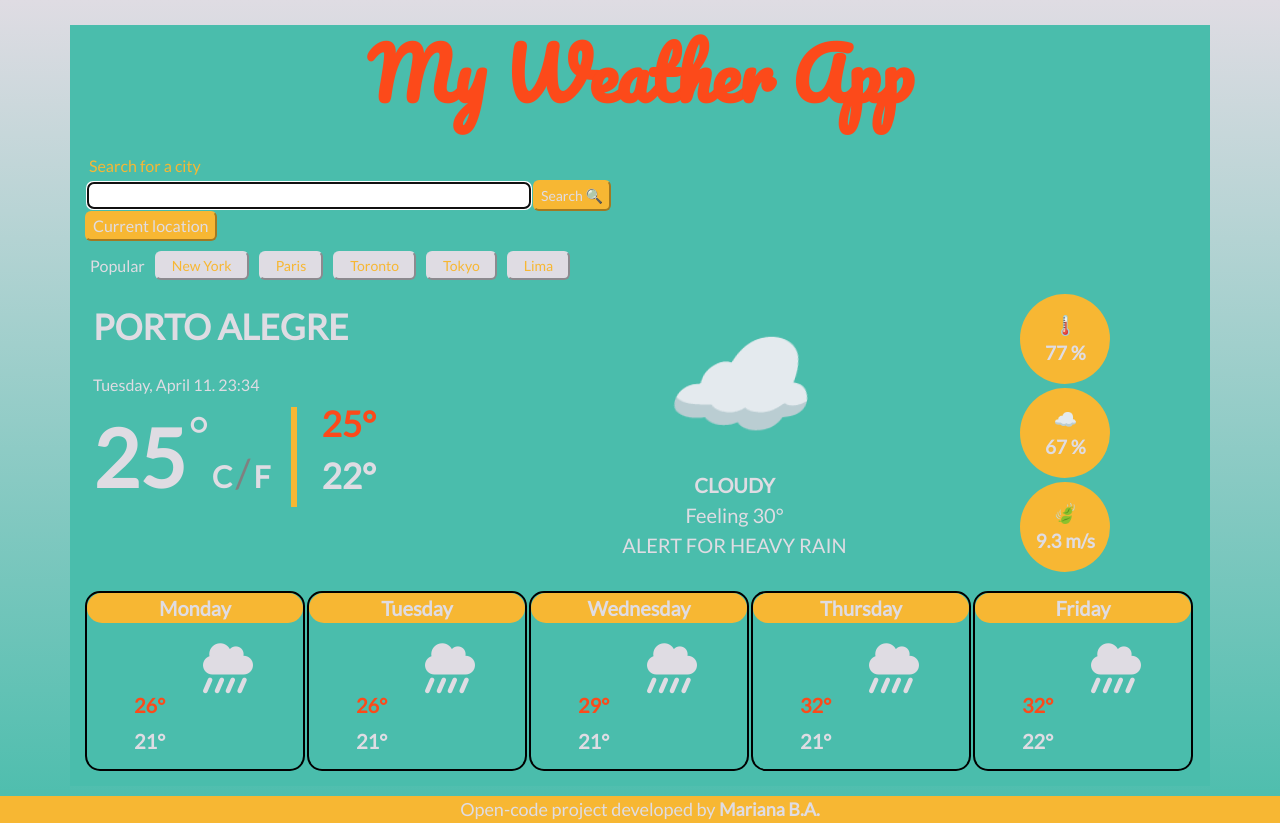
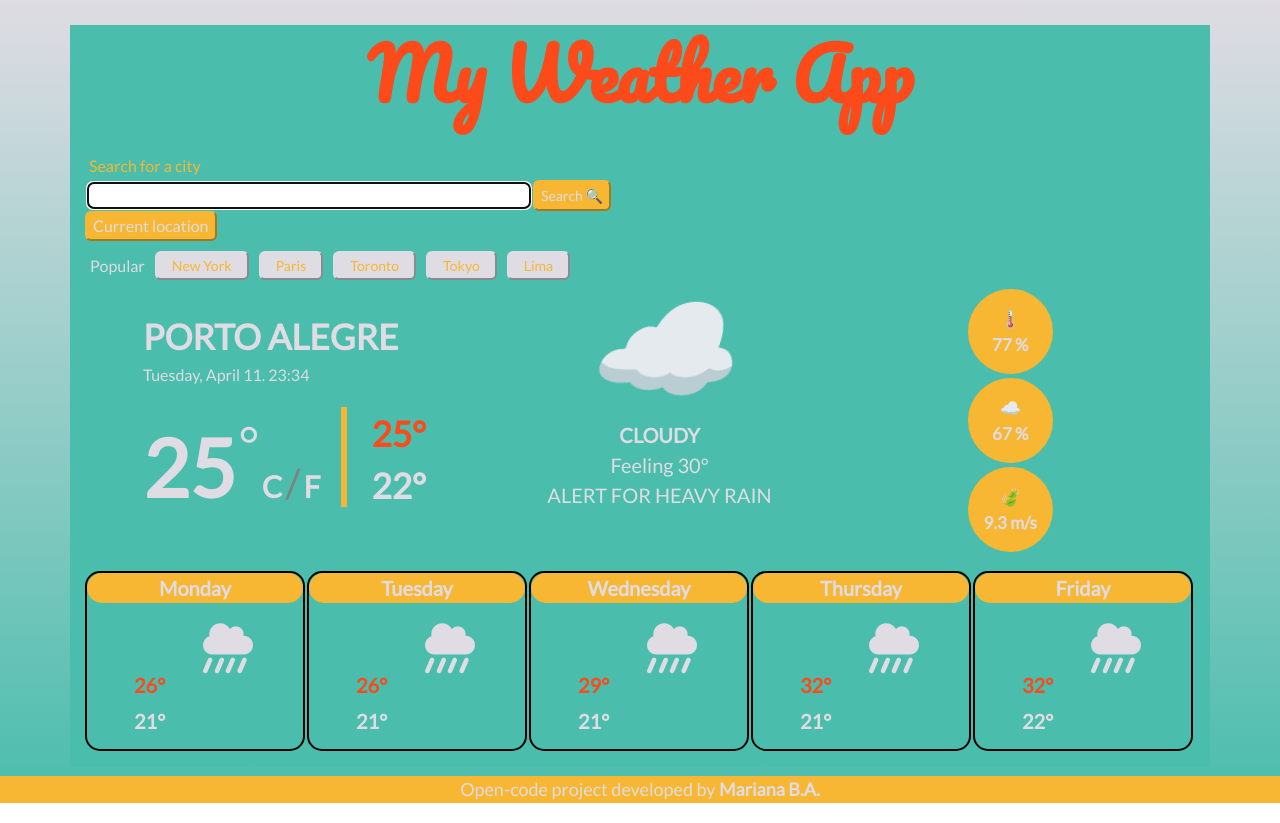
Before and after one commit to eme-digital-content/weather-app-local-basic, a website built with Parcel: page index.html in a window 1280 px wide. Built offline with nearby package versions, Linux system fonts and the light colour scheme.

Commit message:
css improvements

```diff
--- a/index.html
+++ b/index.html
@@ -37,7 +37,7 @@
           value=""
           autofocus="on"
           id="search-input"
-          autocomplete="false"
+          autocomplete="off"
         />
         <input class="search" id="search" type="submit" value="Search 🔍" />
       </form>
--- a/src/styles.css
+++ b/src/styles.css
@@ -94,7 +94,7 @@ form {
 
 .col-5 {
   display: block;
-  padding: 10px 10px 10px 20px;
+  padding: 20px 10px 0px 70px;
 }
 
 .city-inner {
@@ -116,9 +116,7 @@ form {
   font-size: 35px;
   font-weight: bold;
   text-align: left;
-  margin-left: 0;
-  margin-top: 0;
-  margin-bottom: 20px;
+  margin: 0;
 }
 
 .current-date {
@@ -128,6 +126,7 @@ form {
 
 .current-temp {
   margin-left: 0;
+  margin-top: 20px;
 }
 
 .current-temp-number {
@@ -146,20 +145,20 @@ form {
   font-size: 30px;
   font-weight: bold;
   color: #dfdce3;
-  margin-top: 0px;
+  margin: 10px 0px 0px 0px;
 }
 
 #fahrenheit {
   font-size: 30px;
   font-weight: bold;
   color: #dfdce3;
-  margin-top: 0px;
+  margin: 10px 0px 0px 0px;
 }
 
 .temp-bar {
   font-size: 40px;
   color: gray;
-  margin-top: 0px;
+  margin: 30px 0px 0px 0px;
 }
 
 .max-temp,
@@ -174,14 +173,22 @@ form {
   font-weight: bold;
 }
 
+.grid-container {
+  margin: 20px 0px 0px 0px;
+}
+
 .col-4 {
   display: flex;
   flex-direction: column;
+  padding: 0px 150px 0px 0px;
+  margin-top: -35px;
 }
 
 .weather-icon {
   font-size: 120px;
   text-align: center;
+  padding-bottom: 0px;
+  margin-bottom: -5px;
 }
 
 .weather {
@@ -189,6 +196,8 @@ form {
   font-size: 20px;
   font-weight: bold;
   text-align: center;
+  padding-top: 0px;
+  margin-top: -10px;
 }
 
 .realfeel {
@@ -204,13 +213,15 @@ form {
 
 .col-3 {
   text-align: center;
-  font-size: 19px;
+  font-size: 17px;
   font-weight: bold;
+  padding: 0px 120px 0px 10px;
+  margin-top: -5px;
 }
 
 .humidity {
-  width: 90px;
-  height: 90px;
+  width: 85px;
+  height: 85px;
   border-radius: 50%;
   background: #f7b733;
   display: flex;
@@ -222,8 +233,8 @@ form {
 }
 
 .clouds {
-  width: 90px;
-  height: 90px;
+  width: 85px;
+  height: 85px;
   border-radius: 50%;
   background: #f7b733;
   display: flex;
@@ -235,8 +246,8 @@ form {
 }
 
 .winds {
-  width: 90px;
-  height: 90px;
+  width: 85px;
+  height: 85px;
   border-radius: 50%;
   background: #f7b733;
   display: flex;
```
